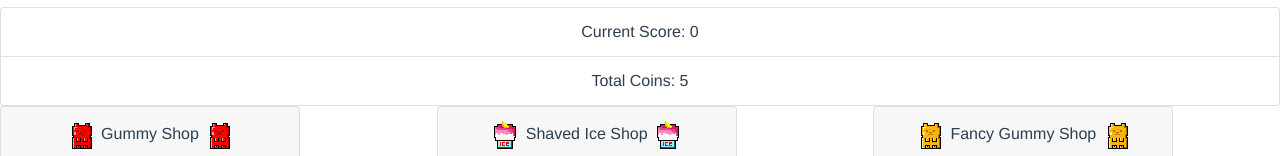
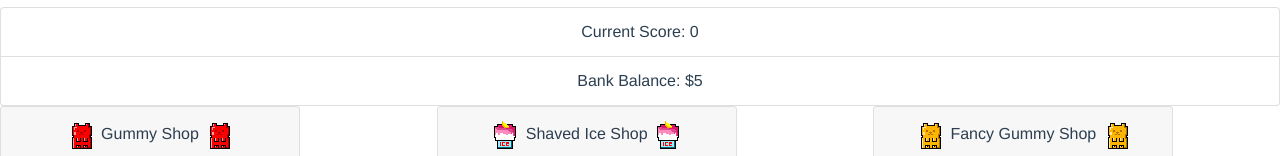
Before and after one commit to KaleyKrim/capitalism-demo, a Vue app in the folder client/: page / in a window 1280 px wide. Shown: the part 141-297 px from the top of the page. Built offline with nearby package versions, Linux system fonts and the light colour scheme.

Commit message:
remove updatedAt logic

```diff
--- a/client/src/App.vue
+++ b/client/src/App.vue
@@ -6,7 +6,7 @@
 		<h1>✨Let's play Jellyfish Capitalist✨</h1>
 		<ul class="list-group">
 			<li class="list-group-item">Current Score: {{ totalScore }} </li>
-			<li class="list-group-item">Total Coins: {{ totalCoins }}</li>
+			<li class="list-group-item">Bank Balance: ${{ totalCoins }}</li>
 		</ul>
 	<div class="row">
 		<div class="col">
@@ -58,6 +58,7 @@ export default class App extends Vue {
 		// const api = new Api();
 		// api.postScore(this.totalScore);
 		localStorageTools.updateGameState({ totalScore: this.totalScore });
+
 	}
 
 	@Watch('totalCoins')
@@ -73,7 +74,6 @@ export default class App extends Vue {
 		// get scores from api
 
 		const gameState = localStorageTools.getGameState();
-		console.log("game state", gameState);
 		if (!gameState.updatedAt) {
 			return;
 		}
@@ -86,16 +86,14 @@ export default class App extends Vue {
 			this.totalCoins = Number(gameState.totalCoins);
 		}
 
-		const now = Date.now() / 1000;
-		const timeSinceLastUpdate = now - gameState.updatedAt;
 		const businessKeys = Object.keys(gameState).filter(key => key.includes("business"));
-		const earnedWhileAway = calculateEarnedWhileAway(timeSinceLastUpdate, businessKeys.map(key => ({ ...gameState[key] })));
+		const earnedWhileAway = calculateEarnedWhileAway(businessKeys.map(key => ({ ...gameState[key] })));
 		// TODO: notify user
 		this.updateCoins(earnedWhileAway);
 	}
 
 	updateCoins(amtToUpdate: number) {
-		this.totalCoins += amtToUpdate;
+		this.totalCoins = parseFloat((this.totalCoins + amtToUpdate).toFixed(2));
 	}
 
 	levelUp() {
```
